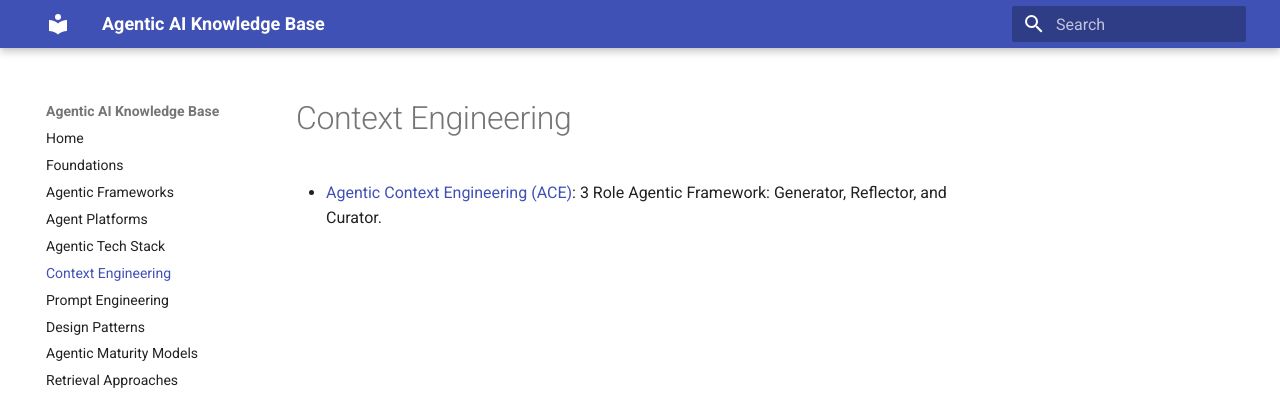
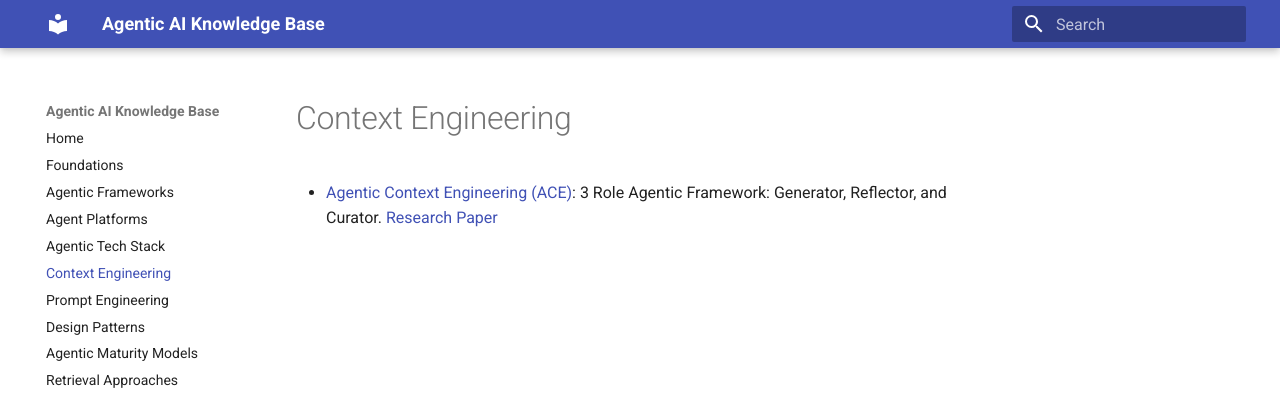
Before and after one commit to ankurkumarz/agentic-ai-knowledge-base, an MkDocs documentation site: the page built from docs/ContextEngineeeing/README.md, in a window 1280 px wide. Shown: the top 400 px of the page. Built offline with MkDocs 1.6.1 and Material for MkDocs 9.7.7, drawn with Linux system fonts in a browser that asks for light colours.

Commit message:
Update README.md

```diff
--- a/docs/ContextEngineeeing/README.md
+++ b/docs/ContextEngineeeing/README.md
@@ -1,3 +1,3 @@
 # Context Engineering
 
-- [Agentic Context Engineering (ACE)](https://github.com/ace-agent/ace): 3 Role Agentic Framework: Generator, Reflector, and Curator.
+- [Agentic Context Engineering (ACE)](https://github.com/ace-agent/ace): 3 Role Agentic Framework: Generator, Reflector, and Curator. [Research Paper](https://arxiv.org/abs/2510.04618)
```
